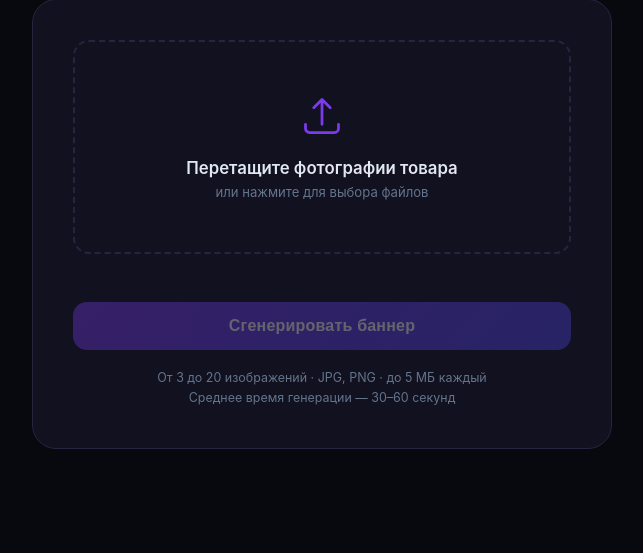
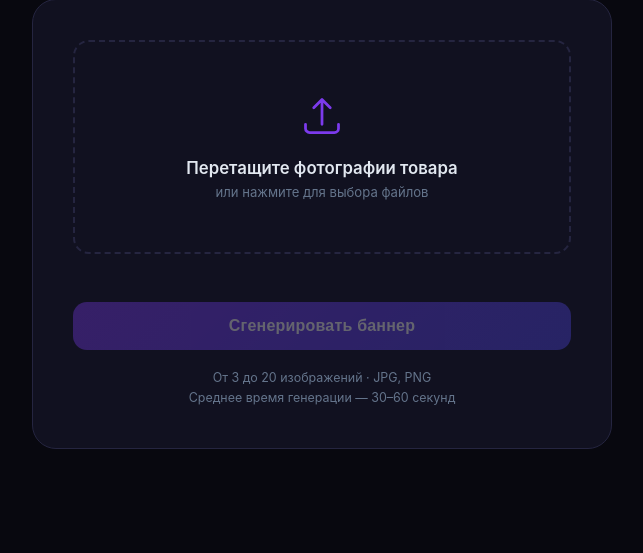
Before and after one commit to dashapopoptsova/Rich-Content, a Flask app: page / in a window 1280 px wide. Shown: the part 247-800 px from the top of the page, without its empty margins (318-961 px from the left). Run offline with Flask 3, Linux system fonts and the light colour scheme.

Commit message:
Убран лимит 5 МБ на файл
Проверка размера файла удалена — сжатие через shrink_buffers()
автоматически укладывает всё в лимит API (~30 МБ суммарно).
MAX_CONTENT_LENGTH Flask увеличен до 1 ГБ.
Упоминания «до 5 МБ» убраны из UI.

Co-Authored-By: Claude Sonnet 4.6 <noreply@anthropic.com>

```diff
--- a/app.py
+++ b/app.py
@@ -11,7 +11,7 @@ from flask import Flask, render_template, request, redirect, url_for, send_file
 from generate_rich import run_pipeline, mime_from_name, OUTPUT_DIR
 
 app = Flask(__name__)
-app.config["MAX_CONTENT_LENGTH"] = 120 * 1024 * 1024  # 120 МБ — до 20 файлов по 5 МБ + запас
+app.config["MAX_CONTENT_LENGTH"] = 1024 * 1024 * 1024  # 1 ГБ — размер файлов не ограничен, сжатие перед API
 
 
 @app.route("/")
--- a/generate_rich.py
+++ b/generate_rich.py
@@ -37,7 +37,6 @@ OUTPUT_DIR = ROOT / "выходные"
 OPENROUTER_URL = "https://openrouter.ai/api/v1/chat/completions"
 MODEL = os.environ.get("OPENROUTER_MODEL", "google/gemini-3.1-flash-image-preview")
 
-MAX_BYTES_FILE = 5 * 1024 * 1024
 MAX_TOTAL_DECODED = 4 * 1024 * 1024
 
 
@@ -329,8 +328,6 @@ def run_pipeline(input_paths: list[Path], prompt_text: str | None = None) -> Pat
     buffers_meta: list[dict] = []
     for fp in input_paths:
         buf = fp.read_bytes()
-        if len(buf) > MAX_BYTES_FILE:
-            raise RuntimeError(f"Файл слишком большой (>5 МБ): {fp.name}")
         mime = mime_from_name(fp.name)
         if not mime:
             raise RuntimeError(f"Неподдерживаемый формат: {fp.name}")
--- a/templates/index.html
+++ b/templates/index.html
@@ -263,7 +263,7 @@
   </form>
 
   <p class="hint">
-    От 3 до 20 изображений · JPG, PNG · до 5 МБ каждый<br>
+    От 3 до 20 изображений · JPG, PNG<br>
     Среднее время генерации — 30–60 секунд
   </p>
 </div>
--- a/upload.html
+++ b/upload.html
@@ -18,7 +18,7 @@
 </head>
 <body>
   <h1>Минимальная загрузка для n8n</h1>
-  <p>Откройте эту страницу в браузере, выберите <strong>от 3 до 20</strong> изображений (JPG/PNG, до 5 МБ) и нажмите «Отправить».</p>
+  <p>Откройте эту страницу в браузере, выберите <strong>от 3 до 20</strong> изображений (JPG/PNG) и нажмите «Отправить».</p>
 
   <div class="box">
     <form
```
